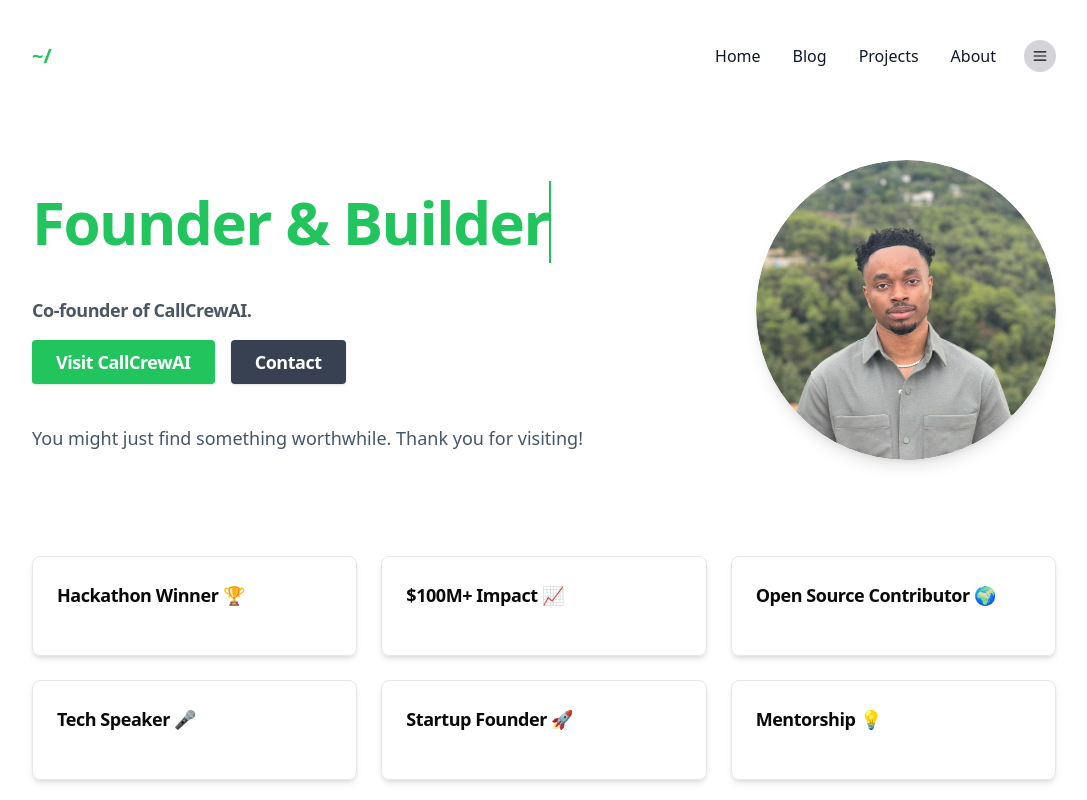
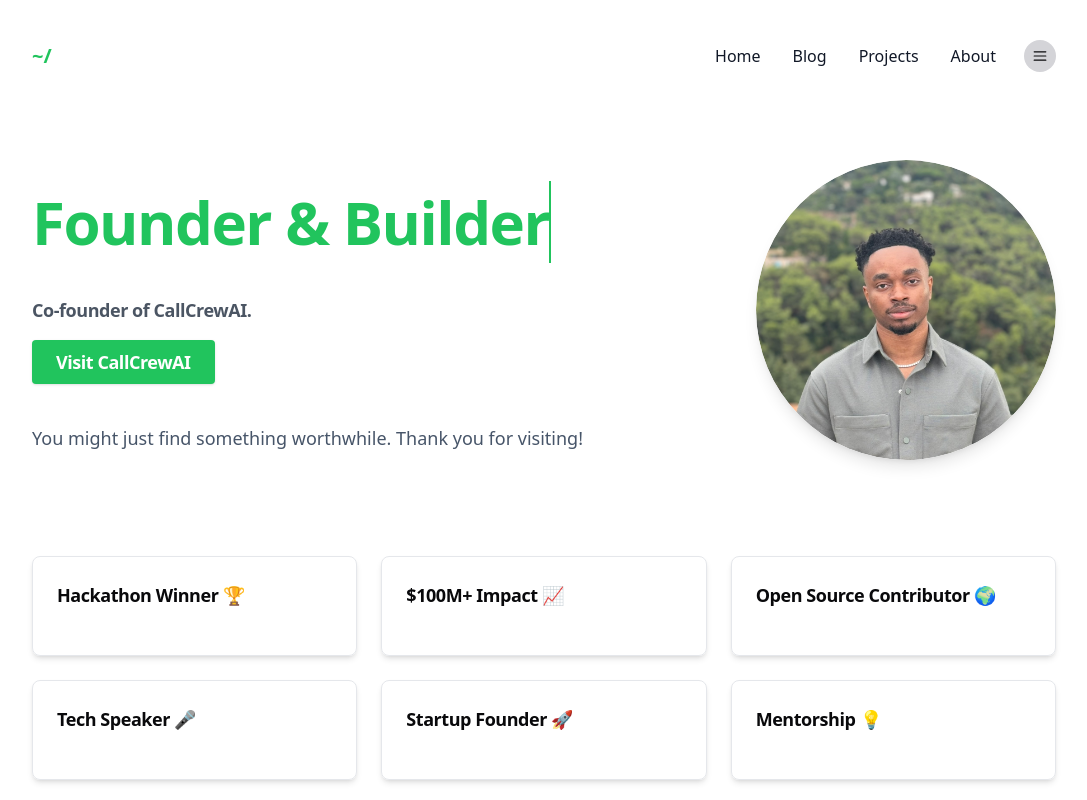
Before and after one commit to dlegend4000/emmanuel-portolio, a Next.js app: page / in a window 1280 px wide. Shown: the top 800 px of the page, without its empty margins (96-1183 px from the left). Built offline with nearby package versions, Linux system fonts and the light colour scheme.

Commit message:
remove contact button

```diff
--- a/src/app/ClientBody.tsx
+++ b/src/app/ClientBody.tsx
@@ -14,7 +14,7 @@ export default function ClientBody({
   // Remove any extension-added classes during hydration
   useEffect(() => {
     // This runs only on the client after hydration
-    document.body.className = "antialiased";
+    document.body.className = `${document.body.className} antialiased`;
     setMounted(true);
   }, []);
 
@@ -30,15 +30,11 @@ export default function ClientBody({
 
   if (!mounted) {
     return (
-      <body className="antialiased">
-        {children}
-      </body>
+      <>{children}</>
     );
   }
 
   return (
-    <body className="antialiased bg-background text-foreground dark:bg-background-color dark:text-white" suppressHydrationWarning>
-      {children}
-    </body>
+    <>{children}</>
   );
 }
--- a/src/app/page.tsx
+++ b/src/app/page.tsx
@@ -72,12 +72,6 @@ export default function Home() {
                                     className="inline-block rounded bg-primary px-6 py-2 text-white font-semibold shadow hover:bg-primary/80 transition"
                                 >
                                     Visit CallCrewAI
-                                </a>
-                                <a
-                                    href="/contact"
-                                    className="inline-block rounded bg-gray-700 px-6 py-2 text-white font-semibold shadow hover:bg-gray-800 transition"
-                                >
-                                    Contact
                                 </a>
                             </div>
                         </h2>
```
